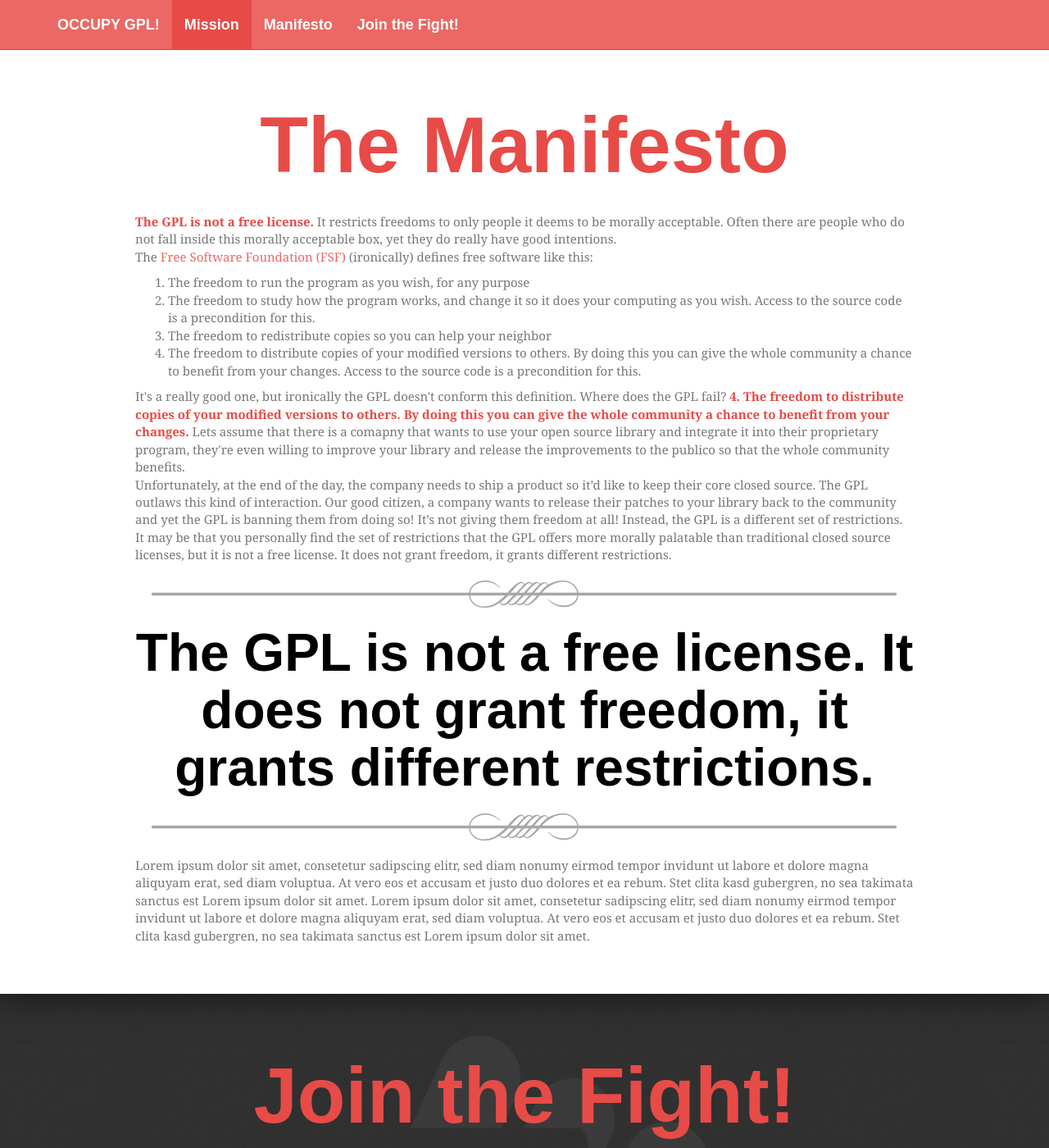
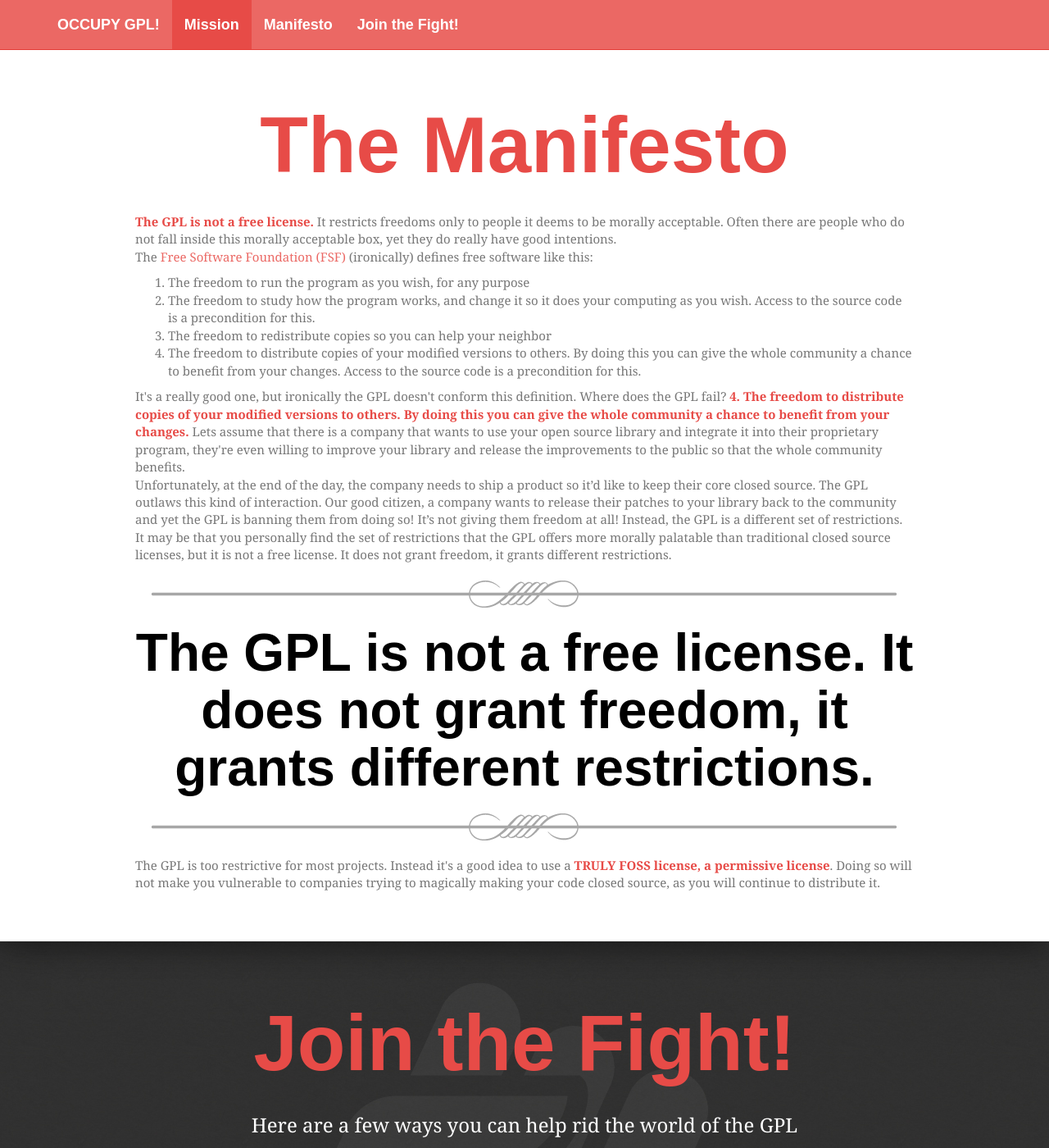
Before and after one commit to typotypo/occupygpl.org, a Jekyll site: the page built from index.html, in a window 1280 px wide and 1400 px high, scrolled down 725 px. Shown: the whole window at 82% size. Built offline with Jekyll 4.4.1, drawn with Linux system fonts in a browser that asks for light colours; some web fonts are replaced; comment, search, counter and statistics services are not loaded.

Commit message:
fix some typos add a bit of the second manifesto part

```diff
--- a/_includes/manifesto.html
+++ b/_includes/manifesto.html
@@ -2,8 +2,9 @@
     <div class="container-fluid">
         <h1>The Manifesto</h1>
         <p>
-            <strong>The GPL is not a free license.</strong> It restricts freedoms to only people it deems to be morally acceptable.
-            Often there are people who do not fall inside this morally acceptable box, yet they do really have good intentions. <br/>
+            <strong>The GPL is not a free license.</strong> It restricts freedoms only to people it
+            deems to be morally acceptable. Often there are people who do not fall inside this morally
+            acceptable box, yet they do really have good intentions.<br/>
             The <a href="http://www.fsf.org">Free Software Foundation (FSF)</a> (ironically) defines free software like this:
         </p>
         <ol>
@@ -25,9 +26,9 @@
                 4. The freedom to distribute copies of your modified versions to others. By doing this you can
                 give the whole community a chance to benefit from your changes.
             </strong>
-            Lets assume that there is a comapny that wants to use your open source library and integrate
+            Lets assume that there is a company that wants to use your open source library and integrate
             it into their proprietary program, they're even willing to improve your library and release the
-            improvements to the publico so that the whole community benefits.<br/>
+            improvements to the public so that the whole community benefits.<br/>
             Unfortunately, at the end of the day, the company needs to ship a product so it’d like to
             keep their core closed source. The GPL outlaws this kind of interaction. Our good citizen,
             a company wants to release their patches to your library back to the community and yet the
@@ -40,7 +41,10 @@
         <h4>The GPL is not a free license. It does not grant freedom, it grants different restrictions.</h4>
         <img src="img/manifesto-hr.png" class="manifesto-hr img-responsive" />
         <p>
-            Lorem ipsum dolor sit amet, consetetur sadipscing elitr, sed diam nonumy eirmod tempor invidunt ut labore et dolore magna aliquyam erat, sed diam voluptua. At vero eos et accusam et justo duo dolores et ea rebum. Stet clita kasd gubergren, no sea takimata sanctus est Lorem ipsum dolor sit amet. Lorem ipsum dolor sit amet, consetetur sadipscing elitr, sed diam nonumy eirmod tempor invidunt ut labore et dolore magna aliquyam erat, sed diam voluptua. At vero eos et accusam et justo duo dolores et ea rebum. Stet clita kasd gubergren, no sea takimata sanctus est Lorem ipsum dolor sit amet.
+            The GPL is too restrictive for most projects. Instead it's a good idea to use a
+            <strong>TRULY FOSS license, a permissive license</strong>. Doing so will not make you
+            vulnerable to companies trying to magically making your code closed source, as you will
+            continue to distribute it.
         </p>
     </div>
 </section>
```
